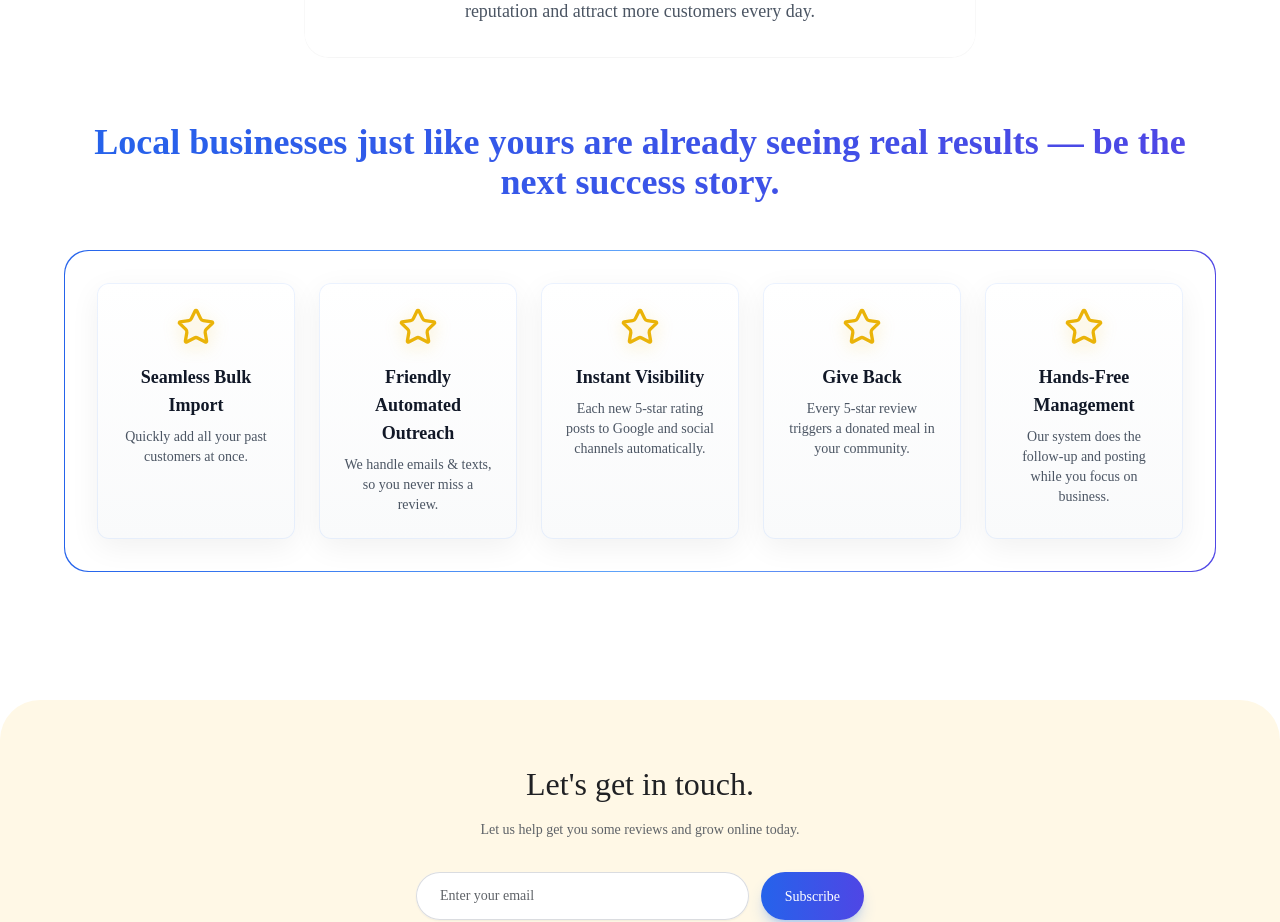
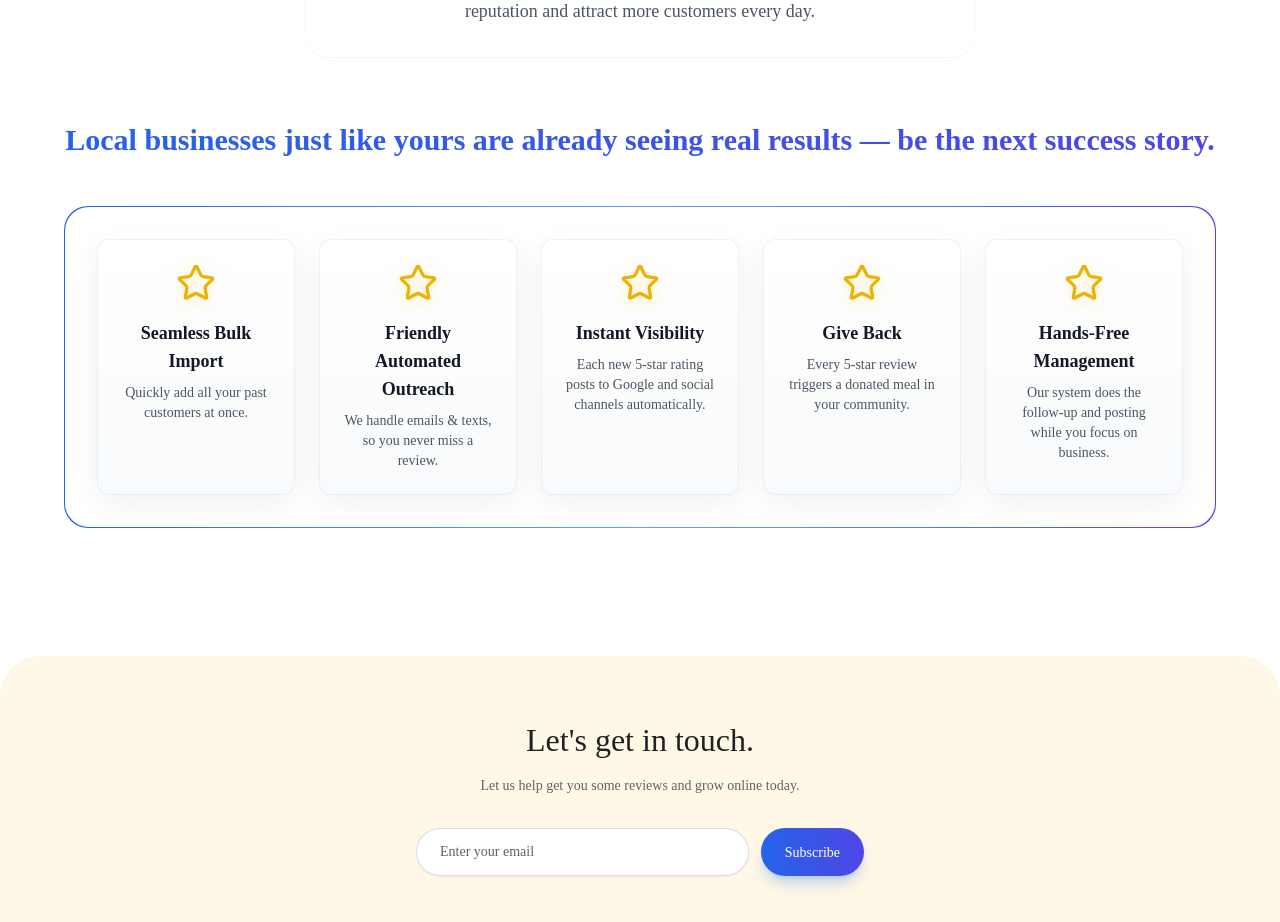
Before and after one commit to MattJD99/Cursor-DaySaw, a Next.js app: page / in a window 1280 px wide. Shown: the part 3720-4642 px from the top of the page. Built offline with nearby package versions, Linux system fonts and the light colour scheme; a web font is replaced by a local one.

Commit message:
Update: Reduce headline size in benefits section

```diff
--- a/components/ui/BenefitsSection.tsx
+++ b/components/ui/BenefitsSection.tsx
@@ -28,7 +28,7 @@ export function BenefitsSection() {
   return (
     <section className="py-16">
       <div className="max-w-7xl mx-auto px-6 lg:px-8 text-center">
-        <h2 className="text-3xl sm:text-4xl font-bold mb-12 bg-clip-text text-transparent bg-gradient-to-r from-blue-600 to-indigo-600">
+        <h2 className="text-2xl sm:text-3xl font-bold mb-12 bg-clip-text text-transparent bg-gradient-to-r from-blue-600 to-indigo-600">
           Local businesses just like yours are already seeing real results — be the next success story.
         </h2>
 
```
